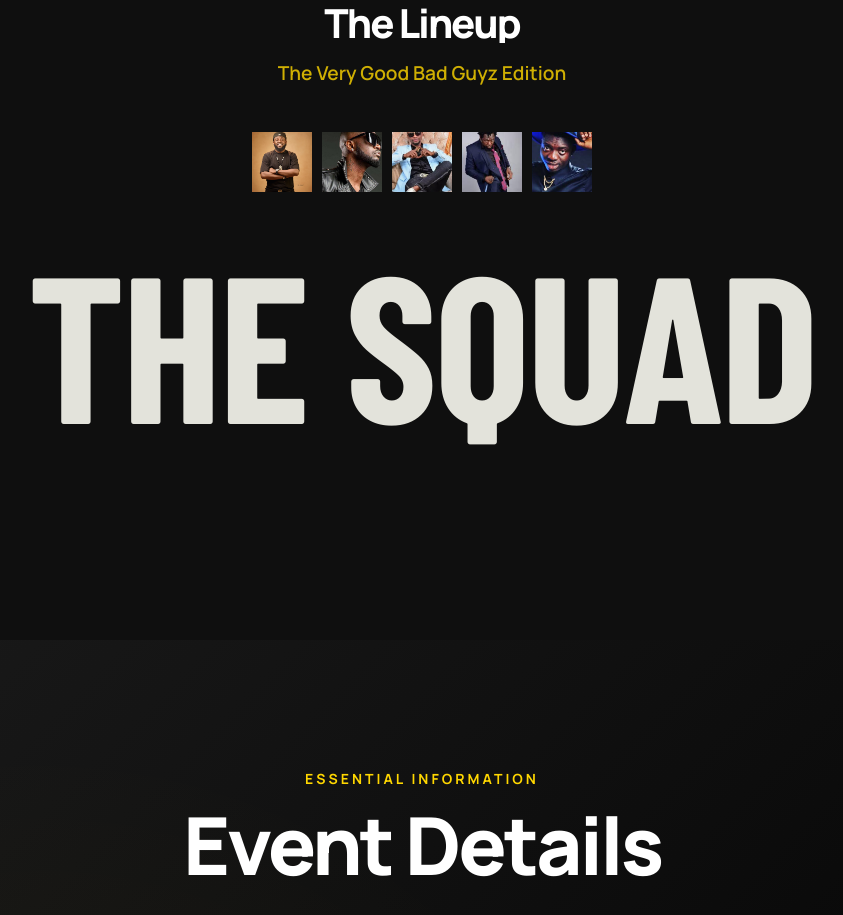
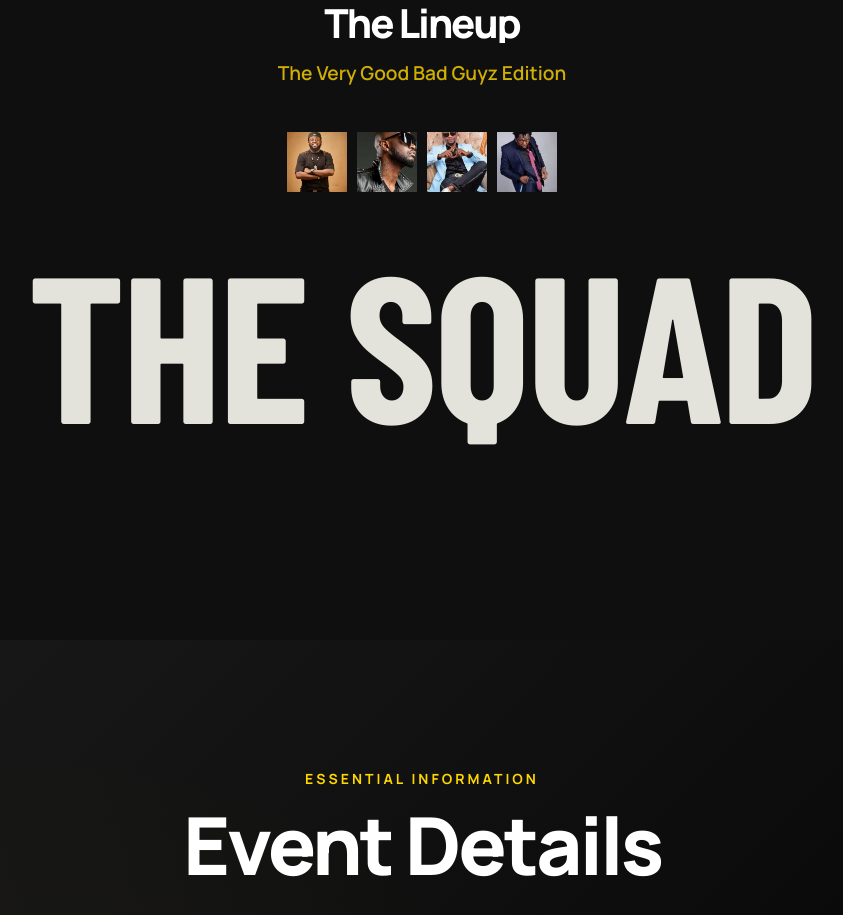
Before and after one commit to myeventng/mccasino, a Next.js app: page / in a window 1280 px wide. Shown: the part 960-1875 px from the top of the page, without its empty margins (218-1061 px from the left). Built offline with nearby package versions, Linux system fonts and the light colour scheme; a web font is replaced by a local one.

Commit message:
remove some artist

```diff
--- a/src/app/layout.tsx
+++ b/src/app/layout.tsx
@@ -180,14 +180,6 @@ export default function RootLayout({
                   '@type': 'Person',
                   name: 'I Go Dye',
                 },
-                {
-                  '@type': 'Person',
-                  name: 'Klint da Drunk',
-                },
-                {
-                  '@type': 'Person',
-                  name: 'Kenny Blaq',
-                },
               ],
               offers: [
                 {
--- a/src/components/LineUpSection.tsx
+++ b/src/components/LineUpSection.tsx
@@ -289,7 +289,7 @@ export default function LineupSection() {
       </div>
 
       <div className="profile-images" ref={profileImagesContainerRef}>
-        {[1, 2, 3, 4, 5].map((num, index) => (
+        {[1, 2, 3, 4].map((num, index) => (
           <div
             key={`img${num}`}
             className="img"
@@ -323,7 +323,6 @@ export default function LineupSection() {
           'MC Casino',
           'Mr P',
           'I Go Dye',
-          'Destalker',
           'Mc Edopikin',
         ].map((name, index) => (
           <div
```
